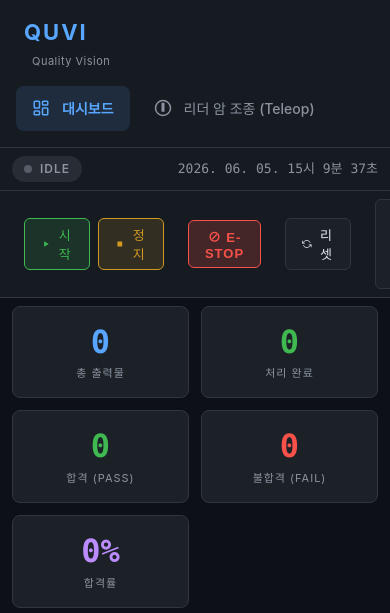
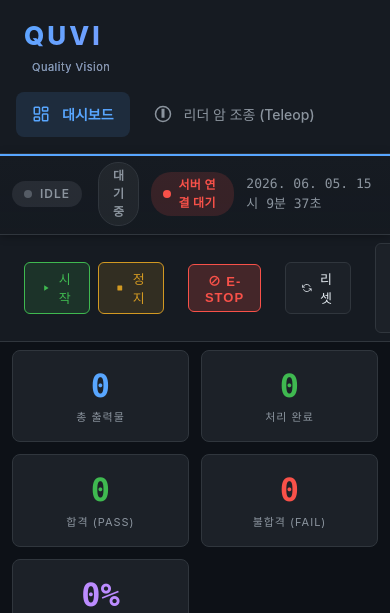
Before and after one commit to seongjun-k/QUVI, a Flask app: page / in a window 390 px wide. Shown: the top 613 px of the page. Run offline with Flask 3, Linux system fonts and the light colour scheme; data that the repository does not hold is empty; some libraries are stand-ins or nearby versions.

Commit message:
feat(hmi): 시연용 웹 대시보드 시각/상태 표시 개선
기존 API/SocketIO 이벤트/DOM id를 모두 유지한 채 HTML/CSS/JS 범위에서 개선.

- 헤더: 서버 연결 상태 배지(connBadge, 온라인 펄스/오프라인 빨강)와
  사람이 읽기 쉬운 진행 단계 pill(stageText) 추가, 상단 액센트 바·그라데이션.
- 텔레옵: ON 상태 펄스 강조, ERROR 상태 시각 구분, 동작 안내 힌트(teleopHint)
  추가. error_message에 텔레옵/리더 키워드가 있으면 ERROR로 표시, 토글 실패 시
  스위치 롤백 + ERROR 배지.
- updateStatus에 진행 단계 한국어 라벨 매핑(updateStageLabel)과 텔레옵 배지
  헬퍼(setTeleopBadge) 도입, FINISHED 상태도 done 처리.
- 통계/카드 호버 강조, 브랜드 로고 그라데이션, 대형 화면(≥1920px) 발표용
  타이포·여백 확대 반응형 추가.

기존 함수(switchTab/sendCommand/trigger*/toggleTeleop)와 status_update
이벤트, /api/* 경로는 변경 없음.

Co-Authored-By: Claude Opus 4.7 <noreply@anthropic.com>

```diff
--- a/src/quvi_hmi/quvi_hmi/static/css/dashboard.css
+++ b/src/quvi_hmi/quvi_hmi/static/css/dashboard.css
@@ -41,8 +41,9 @@ body {
 
 /* ─── 헤더 ─── */
 .header {
-    background: var(--bg-secondary);
+    background: linear-gradient(180deg, var(--bg-secondary) 0%, rgba(22,27,34,0.92) 100%);
     border-bottom: 1px solid var(--border);
+    box-shadow: inset 0 2px 0 var(--accent-blue), 0 1px 8px rgba(0,0,0,0.35);
     padding: 12px 24px;
     display: flex;
     align-items: center;
@@ -50,6 +51,7 @@ body {
     position: sticky;
     top: 0;
     z-index: 100;
+    gap: 12px;
 }
 
 .header-left {
@@ -126,6 +128,91 @@ body {
 .clock {
     font-family: var(--font-mono);
     font-size: 13px;
+    color: var(--text-secondary);
+}
+
+/* ─── 서버 연결 상태 배지 ─── */
+.conn-badge {
+    display: flex;
+    align-items: center;
+    gap: 7px;
+    padding: 4px 12px;
+    border-radius: 20px;
+    font-size: 12px;
+    font-weight: 600;
+    letter-spacing: 0.3px;
+}
+
+.conn-badge .conn-dot {
+    width: 8px;
+    height: 8px;
+    border-radius: 50%;
+    background: currentColor;
+    flex-shrink: 0;
+}
+
+.conn-badge.online {
+    background: rgba(63, 185, 80, 0.15);
+    color: var(--accent-green);
+}
+
+.conn-badge.online .conn-dot {
+    box-shadow: 0 0 6px var(--accent-green);
+    animation: pulse 2s infinite;
+}
+
+.conn-badge.offline {
+    background: rgba(248, 81, 73, 0.15);
+    color: var(--accent-red);
+}
+
+.header-error {
+    color: var(--accent-red);
+    font-size: 12px;
+    font-weight: 500;
+    max-width: 340px;
+    white-space: nowrap;
+    overflow: hidden;
+    text-overflow: ellipsis;
+}
+
+/* ─── 진행 단계 표시 (헤더) ─── */
+.stage-pill {
+    padding: 4px 14px;
+    border-radius: 20px;
+    font-size: 12px;
+    font-weight: 600;
+    letter-spacing: 0.3px;
+    background: rgba(255, 255, 255, 0.05);
+    color: var(--text-secondary);
+    border: 1px solid var(--border);
+}
+
+.stage-pill.running {
+    background: rgba(88, 166, 255, 0.12);
+    color: var(--accent-blue);
+    border-color: rgba(88, 166, 255, 0.3);
+}
+
+.stage-pill.teleop {
+    background: rgba(188, 140, 255, 0.12);
+    color: var(--accent-purple);
+    border-color: rgba(188, 140, 255, 0.3);
+}
+
+.stage-pill.done {
+    background: rgba(63, 185, 80, 0.12);
+    color: var(--accent-green);
+    border-color: rgba(63, 185, 80, 0.3);
+}
+
+.stage-pill.error {
+    background: rgba(248, 81, 73, 0.14);
+    color: var(--accent-red);
+    border-color: rgba(248, 81, 73, 0.35);
+}
+
+.stage-pill.idle {
     color: var(--text-secondary);
 }
 
@@ -581,15 +679,19 @@ body {
 }
 
 .sidebar .logo {
-    font-size: 22px;
-    font-weight: 700;
-    letter-spacing: 2px;
-    color: var(--accent-blue);
+    font-size: 26px;
+    font-weight: 800;
+    letter-spacing: 3px;
+    background: linear-gradient(135deg, var(--accent-blue), var(--accent-purple));
+    -webkit-background-clip: text;
+    background-clip: text;
+    -webkit-text-fill-color: transparent;
     margin-bottom: 32px;
     padding-left: 8px;
 }
 
 .sidebar .logo span {
+    -webkit-text-fill-color: var(--text-secondary);
     color: var(--text-secondary);
     font-weight: 400;
     font-size: 11px;
--- a/src/quvi_hmi/quvi_hmi/static/js/dashboard.js
+++ b/src/quvi_hmi/quvi_hmi/static/js/dashboard.js
@@ -6,12 +6,22 @@
 // ─── WebSocket 연결 ───
 const socket = io();
 
+function setConnBadge(online) {
+    const badge = document.getElementById('connBadge');
+    const text = document.getElementById('connText');
+    if (!badge || !text) return;
+    badge.className = 'conn-badge ' + (online ? 'online' : 'offline');
+    text.textContent = online ? '서버 연결됨' : '서버 연결 끊김';
+}
+
 socket.on('connect', () => {
     console.log('[QUVI] WebSocket 연결됨');
+    setConnBadge(true);
 });
 
 socket.on('disconnect', () => {
     console.log('[QUVI] WebSocket 연결 끊김');
+    setConnBadge(false);
 });
 
 // ─── 실시간 업데이트 수신 ───
@@ -36,8 +46,11 @@ function updateStatus(status) {
     stateEl.className = 'status-indicator';
     if (state === 'IDLE') stateEl.classList.add('idle');
     else if (state === 'ERROR') stateEl.classList.add('error');
-    else if (state === 'DONE') stateEl.classList.add('done');
+    else if (state === 'DONE' || state === 'FINISHED') stateEl.classList.add('done');
     else stateEl.classList.add('running');
+
+    // 진행 단계 라벨 (사람이 읽기 쉬운 한국어)
+    updateStageLabel(state);
 
     // 에러 메시지
     if (status.error_message) {
@@ -63,15 +76,67 @@ function updateStatus(status) {
 
     if (teleopToggle && teleopBadge) {
         const isActive = status.teleop_active || (state === 'TELEOPING');
+        // /robot/status 가 "텔레옵 에러"를 알리면 에러 상태로 구분 표시
+        const isTeleopError = !!(status.error_message &&
+            /텔레옵|teleop|리더/i.test(status.error_message));
+
         teleopToggle.checked = isActive;
+        setTeleopBadge(isActive ? 'on' : (isTeleopError ? 'error' : 'off'));
+    }
+}
 
-        if (isActive) {
-            teleopBadge.textContent = 'ON';
-            teleopBadge.className = 'teleop-state-badge on';
-        } else {
-            teleopBadge.textContent = 'OFF';
-            teleopBadge.className = 'teleop-state-badge off';
-        }
+// ─── 진행 단계 라벨 ───
+const STAGE_LABELS = {
+    'INIT': '시스템 초기화 중',
+    'IDLE': '대기 중',
+    'DETECTING': '출력물 탐지 중',
+    'GRASPING': 'ACT 파지 진행 중',
+    'INSPECTING': '품질 검사 중',
+    'SORTING': '분류 이동 중',
+    'RELEASING': '출력물 투하 중',
+    'HOMING': '홈 복귀 중',
+    'TELEOPING': '텔레오퍼레이션 동작 중',
+    'FINISHED': '작업 완료',
+    'DONE': '작업 완료',
+    'ERROR': '오류 발생 — 확인 필요',
+};
+
+function updateStageLabel(state) {
+    const el = document.getElementById('stageText');
+    if (!el) return;
+    // "DETECTING_WAIT" 같은 세부 상태도 접두어로 매칭
+    let label = STAGE_LABELS[state];
+    if (!label) {
+        const prefix = Object.keys(STAGE_LABELS).find(k => state.startsWith(k));
+        label = prefix ? STAGE_LABELS[prefix] : state;
+    }
+    el.textContent = label;
+    el.className = 'stage-pill';
+    if (state === 'ERROR') el.classList.add('error');
+    else if (state === 'TELEOPING') el.classList.add('teleop');
+    else if (state === 'IDLE' || state === 'INIT') el.classList.add('idle');
+    else if (state === 'FINISHED' || state === 'DONE') el.classList.add('done');
+    else el.classList.add('running');
+}
+
+// ─── 텔레옵 배지/힌트 (on | off | error) ───
+function setTeleopBadge(mode) {
+    const badge = document.getElementById('teleopStateBadge');
+    const hint = document.getElementById('teleopHint');
+    if (!badge) return;
+
+    if (mode === 'on') {
+        badge.textContent = 'ON';
+        badge.className = 'teleop-state-badge on';
+        if (hint) hint.textContent = '리더 암을 움직이면 팔로워가 30Hz로 따라갑니다.';
+    } else if (mode === 'error') {
+        badge.textContent = 'ERROR';
+        badge.className = 'teleop-state-badge error';
+        if (hint) hint.textContent = '리더 암 연결/포트 오류입니다. E-STOP 후 연결을 확인하세요.';
+    } else {
+        badge.textContent = 'OFF';
+        badge.className = 'teleop-state-badge off';
+        if (hint) hint.textContent = '리더 암을 연결한 뒤 토글을 켜세요.';
     }
 }
 
@@ -359,21 +424,13 @@ async function toggleTeleop(enable) {
         const data = await res.json();
         console.log(`[QUVI] 텔레오퍼레이션 응답:`, data);
 
-        // UI 즉시 업데이트 (배지 색상 변경)
-        const teleopBadge = document.getElementById('teleopStateBadge');
-        if (teleopBadge) {
-            if (enable) {
-                teleopBadge.textContent = 'ON';
-                teleopBadge.className = 'teleop-state-badge on';
-            } else {
-                teleopBadge.textContent = 'OFF';
-                teleopBadge.className = 'teleop-state-badge off';
-            }
-        }
+        // UI 즉시 업데이트 (배지 색상 변경) — 이후 status_update가 최종 동기화
+        setTeleopBadge(enable ? 'on' : 'off');
     } catch (e) {
         console.error('[QUVI] 텔레오퍼레이션 토글 실패:', e);
-        // 실패 시 스위치 롤백
+        // 실패 시 스위치 롤백 + 에러 표시
         const teleopToggle = document.getElementById('teleopToggle');
         if (teleopToggle) teleopToggle.checked = !enable;
+        setTeleopBadge('error');
     }
 }
--- a/src/quvi_hmi/quvi_hmi/templates/dashboard.html
+++ b/src/quvi_hmi/quvi_hmi/templates/dashboard.html
@@ -44,9 +44,13 @@
                     <div class="status-dot"></div>
                     <span id="stateText">IDLE</span>
                 </div>
+                <div id="stageText" class="stage-pill">진행 단계 대기</div>
             </div>
             <div class="header-right">
-                <div id="errorMsg" style="color:var(--accent-red);font-size:12px;display:none;"></div>
+                <div id="errorMsg" class="header-error" style="display:none;"></div>
+                <div id="connBadge" class="conn-badge offline">
+                    <span class="conn-dot"></span><span id="connText">서버 연결 대기</span>
+                </div>
                 <div class="clock" id="clock"></div>
             </div>
         </header>
@@ -289,6 +293,7 @@
                                 <span class="status-label">동작 상태:</span>
                                 <span id="teleopStateBadge" class="teleop-state-badge off">OFF</span>
                             </div>
+                            <div id="teleopHint" class="teleop-hint">리더 암을 연결한 뒤 토글을 켜세요.</div>
 
                             <div class="toggle-container">
                                 <span class="toggle-label">텔레오퍼레이션 활성화</span>
```
Also changed, not shown: other parts of src/quvi_hmi/quvi_hmi/static/css/dashboard.css (+61 -3 lines).
